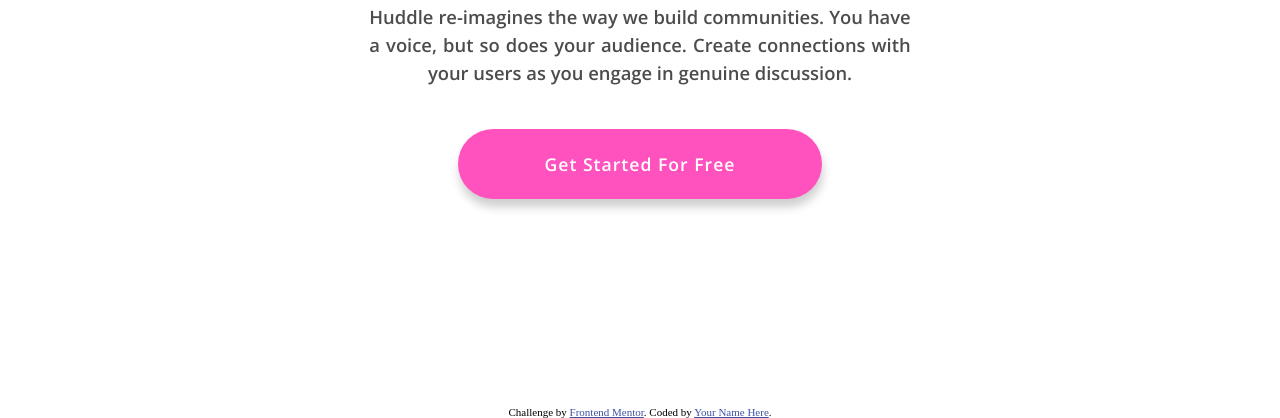
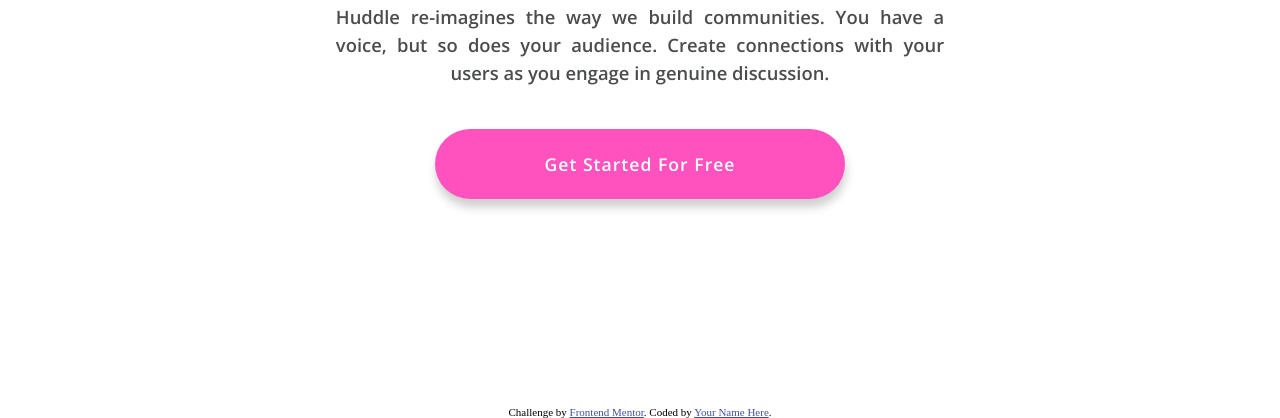
Before and after one commit to devfelipearaujo/HuddleLandingPage, a plain HTML site: page index.html in a window 1280 px wide. Shown: the part 392-810 px from the top of the page. Drawn offline with nearby package versions, Linux system fonts and the light colour scheme.

Commit message:
adding files and updating the code

```diff
--- a/assets/css/header.css
+++ b/assets/css/header.css
@@ -7,59 +7,3 @@
     align-items: center;
     margin-top: 5rem;
 }
-
-main {
-    font-family: 'Poppins', sans-serif;
-    width: 89%;
-    margin: 13rem auto;
-}
-
-.main__subject {
-    width: 89%;
-    margin: 0 auto;
-    text-align: center;
-}
-
-.main__title {
-    font-size: 2.7rem;
-    color: #121724;
-    font-weight: 700;
-}
-
-main p {
-    font-family: 'Open Sans', sans-serif;
-    width: 53.4%;
-    font-size: 1.15rem;
-    line-height: 1.5em;
-    margin: 1.7rem auto;
-    color: #4b4c4d;
-    font-weight: 600;
-    text-align: justify;
-    text-align-last: center;
-}
-.main__btn {
-    font-family: 'Open Sans', sans-serif;
-    border: none;
-    border-radius: 40px;
-    width: 36%;
-    padding: 23px 0;
-    margin-top: 1rem;
-    background-color: hsl(322, 100%, 66%);
-    color: #FFFFFF;
-    font-size: 1.1rem;
-    font-weight: 600;
-    letter-spacing: 1px;
-    box-shadow: 1px 8px 10px #cfcfcf;
-    cursor: pointer;
-    transition: 0.5s;
-}
-
-.main__btn:hover {
-    background-color: hsl(321, 100%, 78%);
-    /* width: 37.5%;
-    font-size: 1.2rem;
-    box-shadow: 1px 8px 10px #9b9b9b */
-}
-
-
-/* aumentar fontes no media querry. */
--- a/assets/css/main.css
+++ b/assets/css/main.css
@@ -5,8 +5,6 @@ main {
 }
 
 .main__subject {
-    width: 89%;
-    margin: 0 auto;
     text-align: center;
 }
 
@@ -16,7 +14,7 @@ main {
     font-weight: 700;
 }
 
-main p {
+.main__description {
     font-family: 'Open Sans', sans-serif;
     width: 53.4%;
     font-size: 1.15rem;
@@ -27,29 +25,5 @@ main p {
     text-align: justify;
     text-align-last: center;
 }
-.main__btn {
-    font-family: 'Open Sans', sans-serif;
-    border: none;
-    border-radius: 40px;
-    width: 36%;
-    padding: 23px 0;
-    margin-top: 1rem;
-    background-color: hsl(322, 100%, 66%);
-    color: #FFFFFF;
-    font-size: 1.1rem;
-    font-weight: 600;
-    letter-spacing: 1px;
-    box-shadow: 1px 8px 10px #cfcfcf;
-    cursor: pointer;
-    transition: 0.5s;
-}
-
-.main__btn:hover {
-    background-color: hsl(321, 100%, 78%);
-    /* width: 37.5%;
-    font-size: 1.2rem;
-    box-shadow: 1px 8px 10px #9b9b9b */
-}
-
 
 /* aumentar fontes no media querry. */
--- /dev/null
+++ b/assets/css/mainSubject/main-btn.css
@@ -0,0 +1,23 @@
+.main__btn {
+    font-family: 'Open Sans', sans-serif;
+    border: none;
+    border-radius: 40px;
+    width: 36%;
+    padding: 23px 0;
+    margin-top: 1rem;
+    background-color: hsl(322, 100%, 66%);
+    color: #FFFFFF;
+    font-size: 1.1rem;
+    font-weight: 600;
+    letter-spacing: 1px;
+    box-shadow: 1px 8px 10px #cfcfcf;
+    cursor: pointer;
+    transition: 0.5s;
+}
+
+.main__btn:hover {
+    background-color: hsl(321, 100%, 78%);
+    /* width: 37.5%;
+    font-size: 1.2rem;
+    box-shadow: 1px 8px 10px #9b9b9b */
+}
--- a/index.html
+++ b/index.html
@@ -10,6 +10,8 @@
   <link rel="stylesheet" href="./assets/css/header.css">
   <link rel="stylesheet" href="./assets/css/headerBtn/header-btn.css">
   <link rel="stylesheet" href="./assets/css/footer.css">
+  <link rel="stylesheet" href="./assets/css/main.css">
+  <link rel="stylesheet" href="./assets/css/mainSubject/main-btn.css">
 </head>
 <body>
   <header>
@@ -22,7 +24,7 @@
   <main>
     <section class="main__subject">
       <h1 class="main__title">Build The Community Your Fans Will Love</h1>
-      <p>Huddle re-imagines the way we build communities. You have a voice, but so does your audience. Create connections with your users as you engage in genuine discussion.</p>
+      <p class="main__description">Huddle re-imagines the way we build communities. You have a voice, but so does your audience. Create connections with your users as you engage in genuine discussion.</p>
       <a href=""><button class="main__btn">Get Started For Free</button></a>
     </section>
   </main>
```
